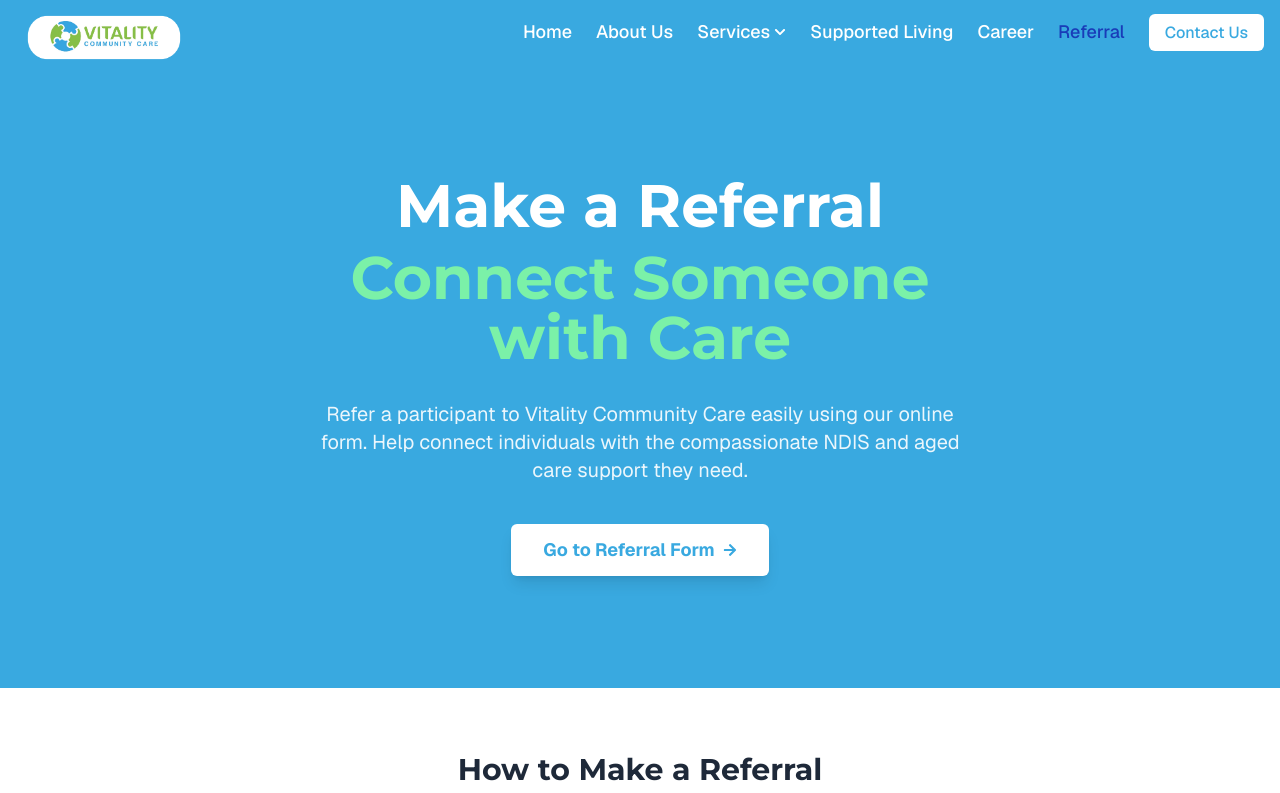
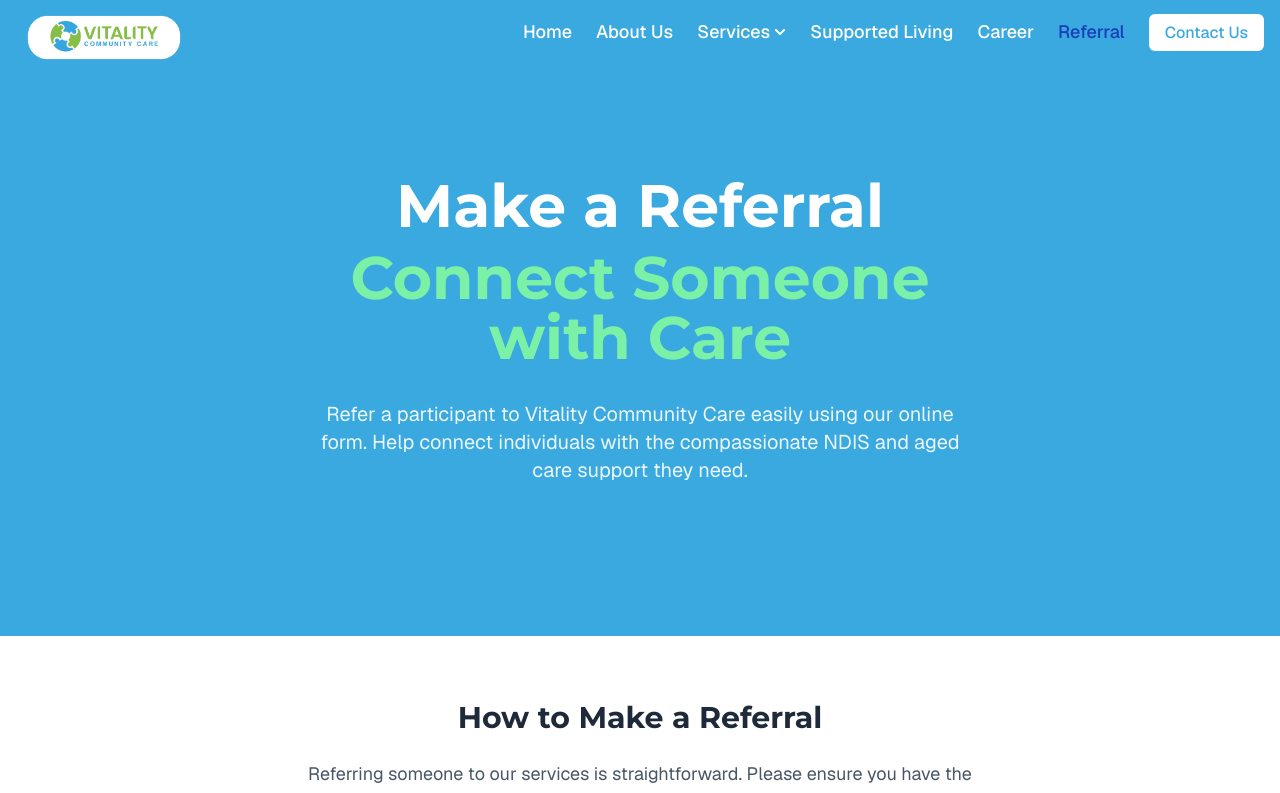
Before and after one commit to faysalabdi/vitality-app, a Next.js app: page /referral in a window 1280 px wide. Shown: the top 793 px of the page. Built offline with nearby package versions, Linux system fonts and the light colour scheme.

Commit message:
Update ReferralPageClient.tsx
Remove button

```diff
--- a/src/components/referral/ReferralPageClient.tsx
+++ b/src/components/referral/ReferralPageClient.tsx
@@ -41,13 +41,7 @@
               <p className="text-lg md:text-xl mb-8 md:mb-10 text-white/90">
                 {description}
               </p>
-              <a
-                href="#referral-form-section" // Link to form section on this page
-                className="inline-flex items-center bg-white text-[#39A9E0] hover:bg-gray-100 font-bold py-3 px-8 rounded-md shadow-lg transition duration-300 hover:-translate-y-1 text-base md:text-lg w-fit"
-              >
-                <span>Go to Referral Form</span>
-                <FaArrowRight className="ml-2 text-sm" />
-              </a>
+
             </motion.div>
           </div>
         </div>
```
